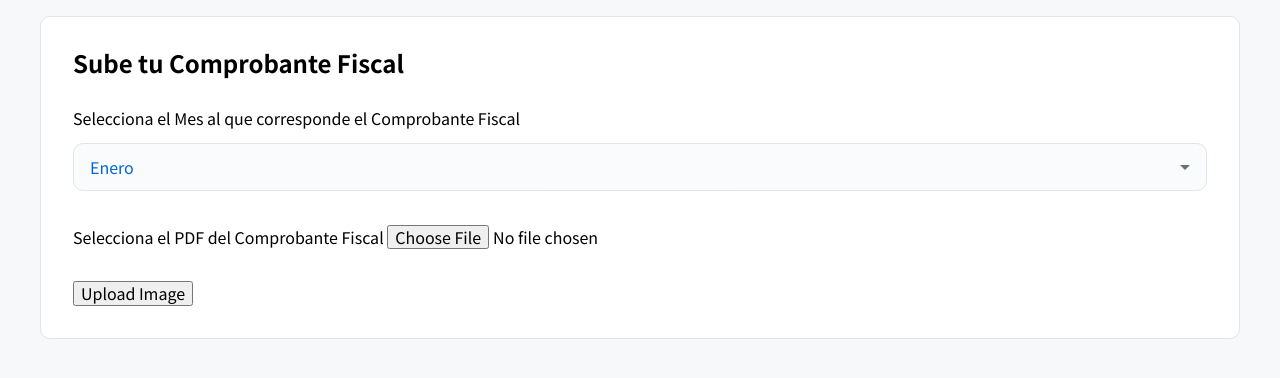
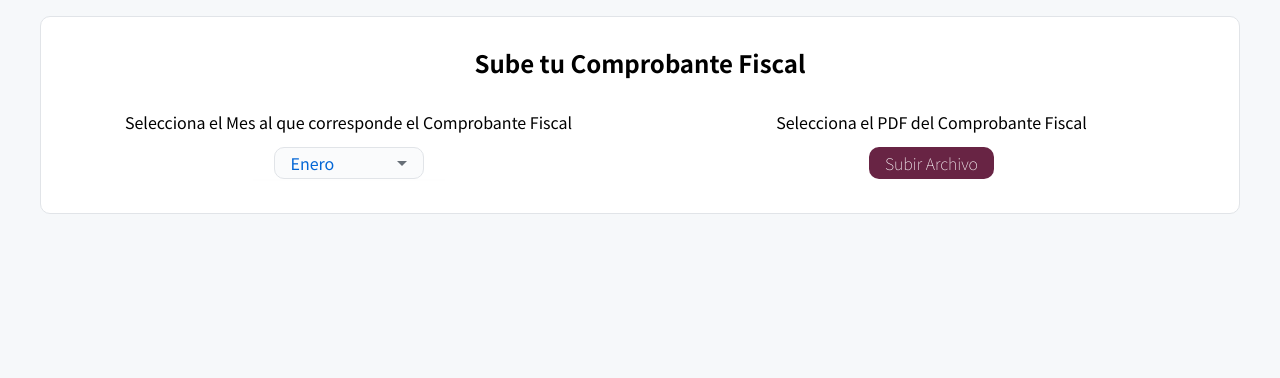
Before and after one commit to Solpapaya/QR-project, a PHP site: page / in a window 1280 px wide. Shown: the part 64-442 px from the top of the page. Run offline with PHP 8.4, Linux system fonts and the light colour scheme; some libraries are stand-ins or nearby versions.

Commit message:
Upload Section looks good and works fine
At this point the upload section works very good <3. When you press the upload file button and you upload a file it automatically submits the file. The only problem that has to be solved is don't go to another page when the upload has finished. This is a Checkpoint for making a feature branch in order to show in the same page all the rows from the person whose tax recepit has been uploaded

```diff
--- /dev/null
+++ b/build/css/base/mixins.css
@@ -0,0 +1,2 @@
+
+/*# sourceMappingURL=mixins.css.map */
--- a/index.html
+++ b/index.html
@@ -17,9 +17,9 @@
         </nav>
     </header>
     <main>
-        <section class="upload container">
+        <section class="upload-section container">
             <h2>Sube tu Comprobante Fiscal</h2>
-            <form action="php/upload.php" method="post" enctype="multipart/form-data">
+            <form class="form" action="php/upload.php" method="post" enctype="multipart/form-data">
                 <div class="field">
                     <!-- Make a month picker -->
                     <p>Selecciona el Mes al que corresponde el Comprobante Fiscal</p>
@@ -41,11 +41,18 @@
                 </div>
 
                 <div class="field">
-                    <label for="fileToUpload">Selecciona el PDF del Comprobante Fiscal</label>
-                    <input type="file" name="fileToUpload" accept=".pdf" id="fileToUpload">
+                    <div class="upload-input-container">
+                        <p>Selecciona el PDF del Comprobante Fiscal</p>
+                        <div class="flex-upload-container">
+                            <label for="fileToUpload">Subir Archivo</label>
+                        </div>
+                        <input type="file" name="fileToUpload" accept=".pdf" id="fileToUpload" onchange="this.form.submit()">
+                    </div>
                 </div>
-                <input type="submit" value="Upload Image" name="submit">
+                <!-- <input type="submit" value="Upload Image" name="submit"> -->
             </form>
+            <!-- <div class="lds-dual-ring"></div> -->
+            <!-- <div class="lds-ring"><div></div><div></div><div></div><div></div></div> -->
         </section>
     </main>
 
--- a/src/scss/app.scss
+++ b/src/scss/app.scss
@@ -1,7 +1,11 @@
 @import 'base/normalize';
 @import 'base/variables';
 @import 'base/globals';
+@import 'base/mixins.scss';
 
 @import 'layout/header';
 @import 'layout/upload';
+@import 'layout/formUpload';
 @import 'layout/selectMonth';
+@import 'layout/uploadInput';
+@import 'layout/loadingAnimation'
--- a/src/scss/base/_globals.scss
+++ b/src/scss/base/_globals.scss
@@ -12,6 +12,10 @@ body {
     background-color: $grayBackground;
 }
 
+p {
+    text-align: justify;
+}
+
 a {
     text-decoration: none;
 }
--- /dev/null
+++ b/src/scss/base/mixins.scss
@@ -0,0 +1,5 @@
+@mixin mobile {
+    @media (min-width: 600px) {
+        @content;
+    }
+}
--- /dev/null
+++ b/src/scss/layout/_formUpload.scss
@@ -0,0 +1,15 @@
+.form {
+    @include mobile {
+        display: grid;
+        grid-template-columns: repeat(2, 1fr);
+        column-gap: $baseUnit*2;
+    }
+
+    .field {
+        p {
+            @include mobile {
+                text-align: center;
+            }
+        }
+    }
+}
--- a/src/scss/layout/_selectMonth.scss
+++ b/src/scss/layout/_selectMonth.scss
@@ -7,14 +7,19 @@
     background-color: $grayButton;
     color: $blue;
     width: 100%;
-    height: $baseUnit * 3;
+    margin: 0 auto;
+    height: $baseUnit * 2;
     padding-left: $baseUnit;
     cursor: pointer;
+
+    @include mobile {
+        width: 15rem;
+    }
 
     &::after {
         content: "";
         position: absolute;
-        top: $baseUnit*1.3;
+        top: $baseUnit/1.2;
         right: $baseUnit;
         border: $baseUnit/3 solid;
         border-color: $gray transparent transparent transparent;
@@ -94,6 +99,6 @@
 
     &::after {
         transform: rotate(180deg);
-        top: $baseUnit*1.3 - $baseUnit/3;
+        top: $baseUnit/1.2 - $baseUnit/3;
     }
 }
--- a/src/scss/layout/_upload.scss
+++ b/src/scss/layout/_upload.scss
@@ -1,4 +1,4 @@
-.upload {
+.upload-section {
     background-color: $white;
     border-radius: 1rem;
     padding: $baseUnit * 2;
@@ -7,9 +7,19 @@
 
     h2 {
         margin-top: 0;
+        text-align: center;
+
+        @include mobile {
+            text-align: center;
+        }
     }
 
-    .field {
+    .field:not(:last-of-type) {
         margin: $baseUnit * 2 0;
+
+        @include mobile {
+            margin-top: 0;
+            margin-bottom: 0;
+        }
     }
 }
--- /dev/null
+++ b/src/scss/layout/_uploadInput.scss
@@ -0,0 +1,28 @@
+.upload-input-container {
+    position: relative;
+
+    input {
+        width: 0px;
+        height: 0px;
+        position: absolute;
+        opacity: 0.01s;
+    }
+
+    .flex-upload-container {
+        display: flex;
+        justify-content: center;
+    }
+
+    label {
+        padding: 0.7rem $baseUnit;
+        background-color: $cherry;
+        color: $white;
+        font-weight: $thin;
+        border-radius: 1rem;
+        cursor: pointer;
+
+        &:hover {
+            background-color: darken($cherry, 10%);
+        }
+    }
+}
```
Also changed, not shown: php/database.php (added, +8 -0 lines), src/scss/layout/_loadingAnimation.scss (added, +67 -0 lines), build/css/app.css, 2 other files.
